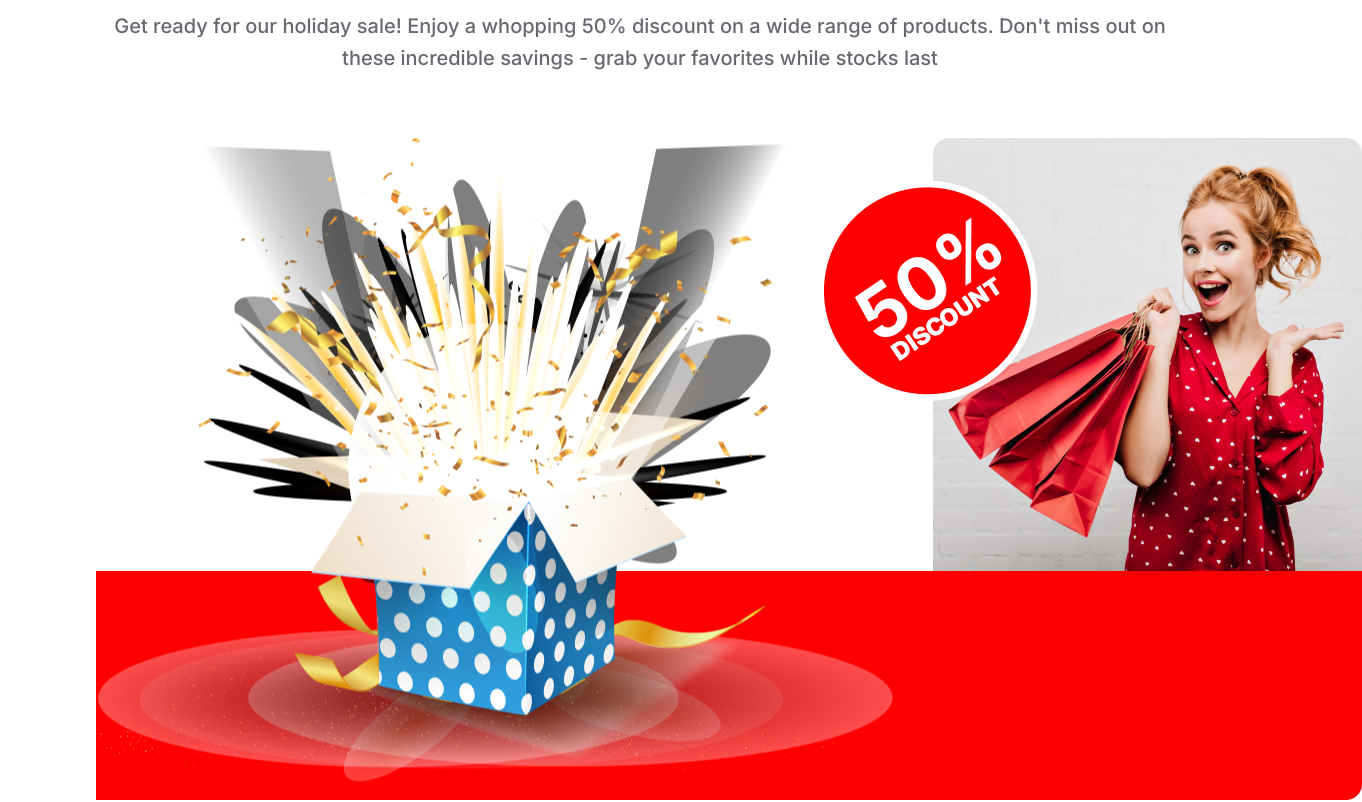
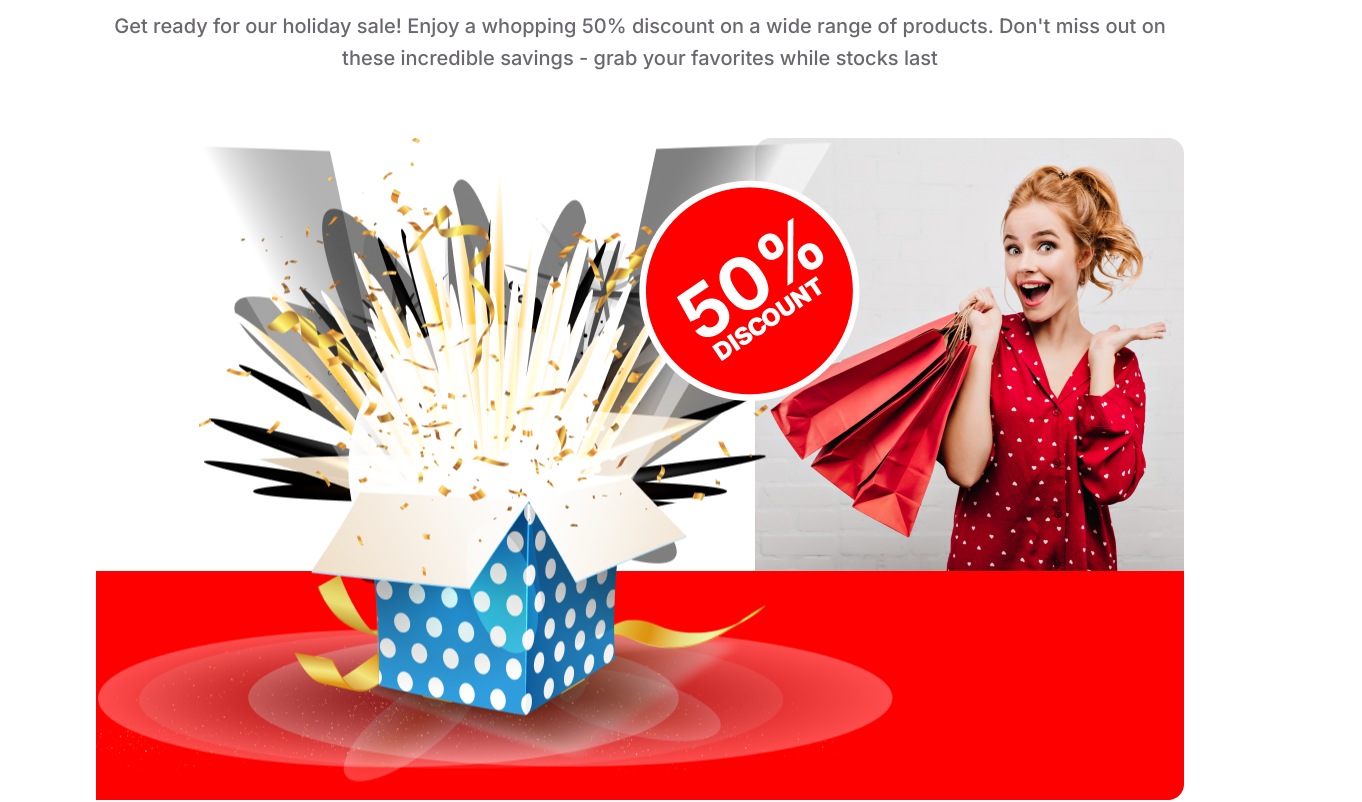
Before and after one commit to ronypk999/new-year-first-assignment, a plain HTML site: page index.html in a window 1280 px wide. Shown: the part 3380-4182 px from the top of the page, 1362 px wide, since content can reach past the window. Drawn offline with Linux system fonts and the light colour scheme.

Commit message:
removed width from .images-box

```diff
--- a/style.css
+++ b/style.css
@@ -276,7 +276,6 @@
     background-repeat: no-repeat;
     background-position: left, bottom right, top right;
     height: 662px;
-    width: 1266px;
     margin: 0 auto;
     position: relative;
 
```
